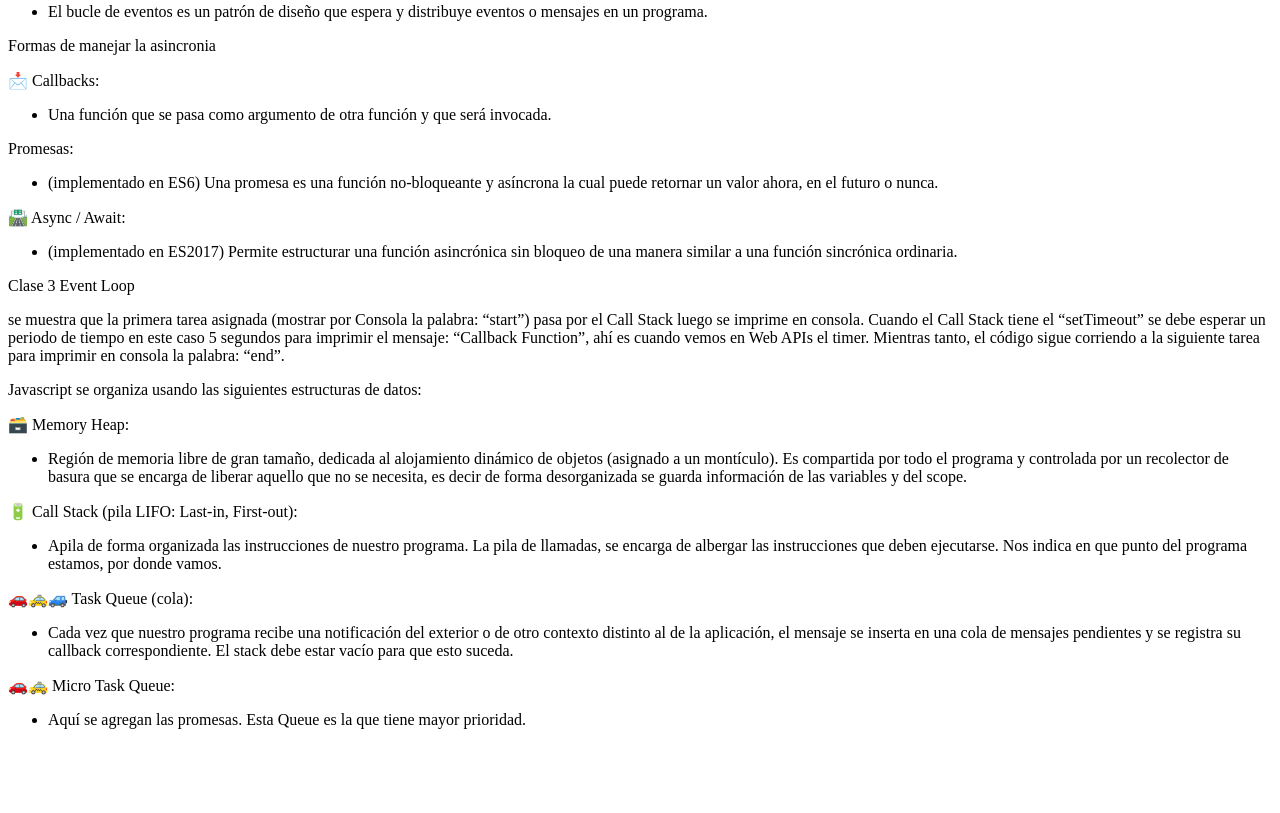
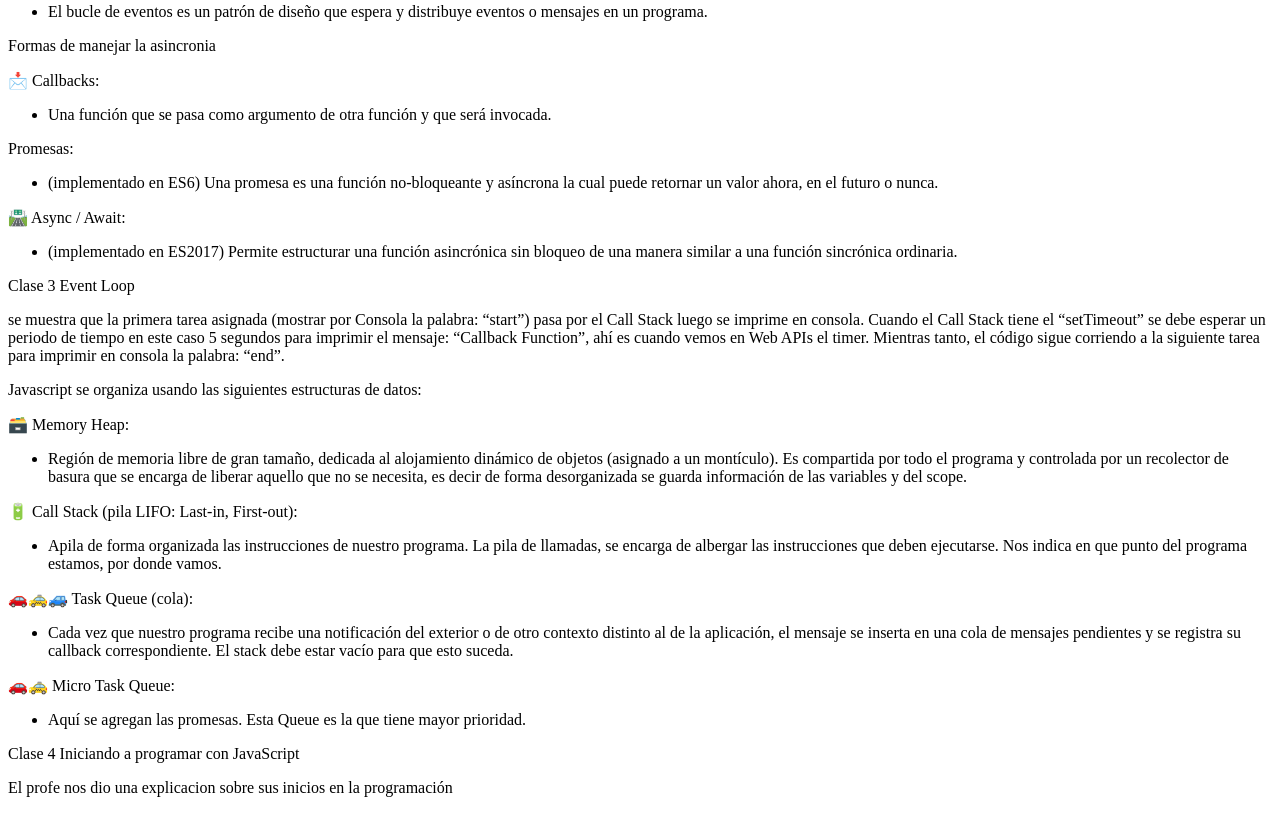
Before and after one commit to erikmya/Curso_asincronismo_js, a plain HTML site: page clases.html in a window 1280 px wide. Shown: the part 653-1466 px from the top of the page. Before the commit the page ends 1398 px from the top, so only its background shows below. Drawn offline with Linux system fonts and the light colour scheme.

Commit message:
Clase 4 inicios en la programación

```diff
--- a/clases.html
+++ b/clases.html
@@ -81,5 +81,9 @@
             <li>Aquí se agregan las promesas. Esta Queue es la que tiene mayor prioridad.</li>
         </ul>
     </div>
+    <div>
+        <p>Clase 4 Iniciando a programar con JavaScript</p>
+        <p>El profe nos dio una explicacion sobre sus inicios en la programación</p>
+    </div>
 </body>
 </html>
```
